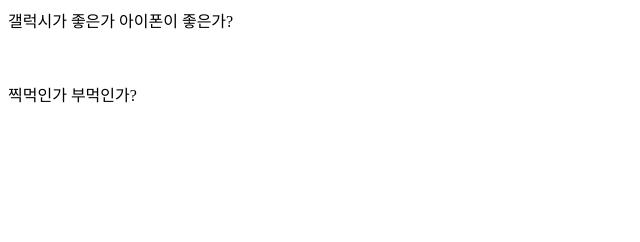
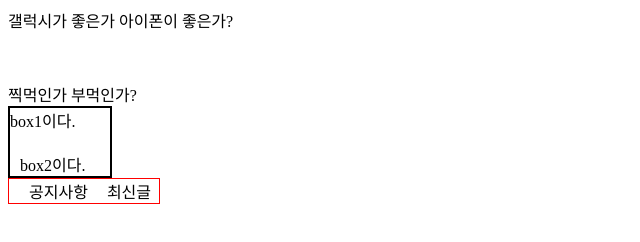
Before and after one commit to sank0118/dw-data101, a plain HTML site: page 24_11_29/오후/여백.html in a window 1280 px wide. Shown: the whole page, without its empty margins (0-640 px from the left). Drawn offline with Linux system fonts and the light colour scheme.

Commit message:
commit message

```diff
--- a/24_11_29/오후/여백.html
+++ b/24_11_29/오후/여백.html
@@ -11,10 +11,42 @@
       }
       .pork {
       }
+      .box1 {
+        width: 100px;
+        border: 2px solid black;
+      }
+      .box2 {
+        padding-left: 10px;
+        padding-top: 20px;
+      }
+      .box3 {
+        width: 150px;
+        border: 1px solid red;
+      }
+      .notice {
+       /* padding-left:10px ; , padding-right: 10px; = padding:0 10px; */
+       /* padding-top:10px ; , padding-bottom: 10px; = padding:10px 0; */
+       /* padding: 10px; */
+       padding: 10px 15px 7px 20px;
+       /* padding:위 오른쪽 아래 왼쪽 시계 방향순 */
+
+       .new{
+
+      }
     </style>
   </head>
   <body>
     <div class="phone">갤럭시가 좋은가 아이폰이 좋은가?</div>
     <div class="pork">찍먹인가 부먹인가?</div>
+
+    <div class="box1">
+      box1이다.
+      <div class="box2">box2이다.</div>
+    </div>
+
+    <div class="box3">
+      <span class="notice">공지사항</span>
+      <span class="new">최신글</span>
+    </div>
   </body>
 </html>
```
Also changed, not shown: 24_11_29/오후/test.html (added, +16 -0 lines), 24_11_29/오후/mycss.css (added).
